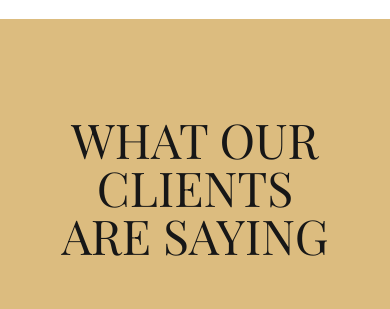
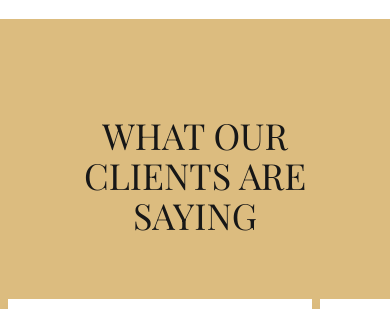
Before and after one commit to ArjunBasandrai/prithviresorts, a Next.js app: page / in a window 390 px wide. Shown: the part 6205-6514 px from the top of the page. Built offline with nearby package versions, Linux system fonts and the light colour scheme.

Commit message:
fix: fixed testimonials font

```diff
--- a/src/components/Testimonials.tsx
+++ b/src/components/Testimonials.tsx
@@ -107,7 +107,7 @@ export default function Testimonials() {
     return (
         <>
             <section className="w-full text-center py-24 md:px-12 bg-primary overflow-hidden">
-                <h1 className="text-5xl uppercase mx-14 md:mx-0">What our clients are saying</h1>
+                <h1 className="text-4xl md:text-5xl uppercase mx-14 md:mx-0">What our clients are saying</h1>
                 <div
                     ref={containerRef}
                     className="flex mt-16 md:gap-8 gap-2 justify-start md:justify-center overflow-x-auto snap-x snap-mandatory md:overflow-visible w-full"
```
